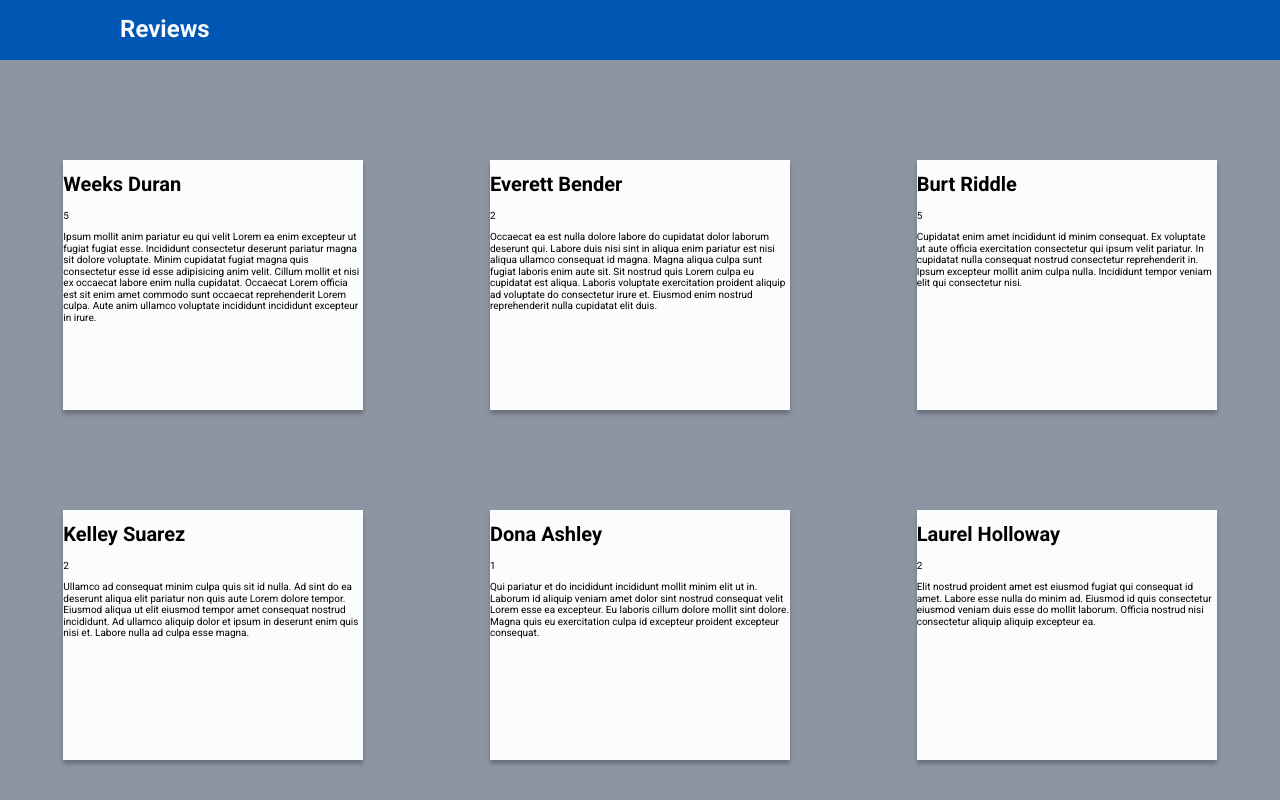
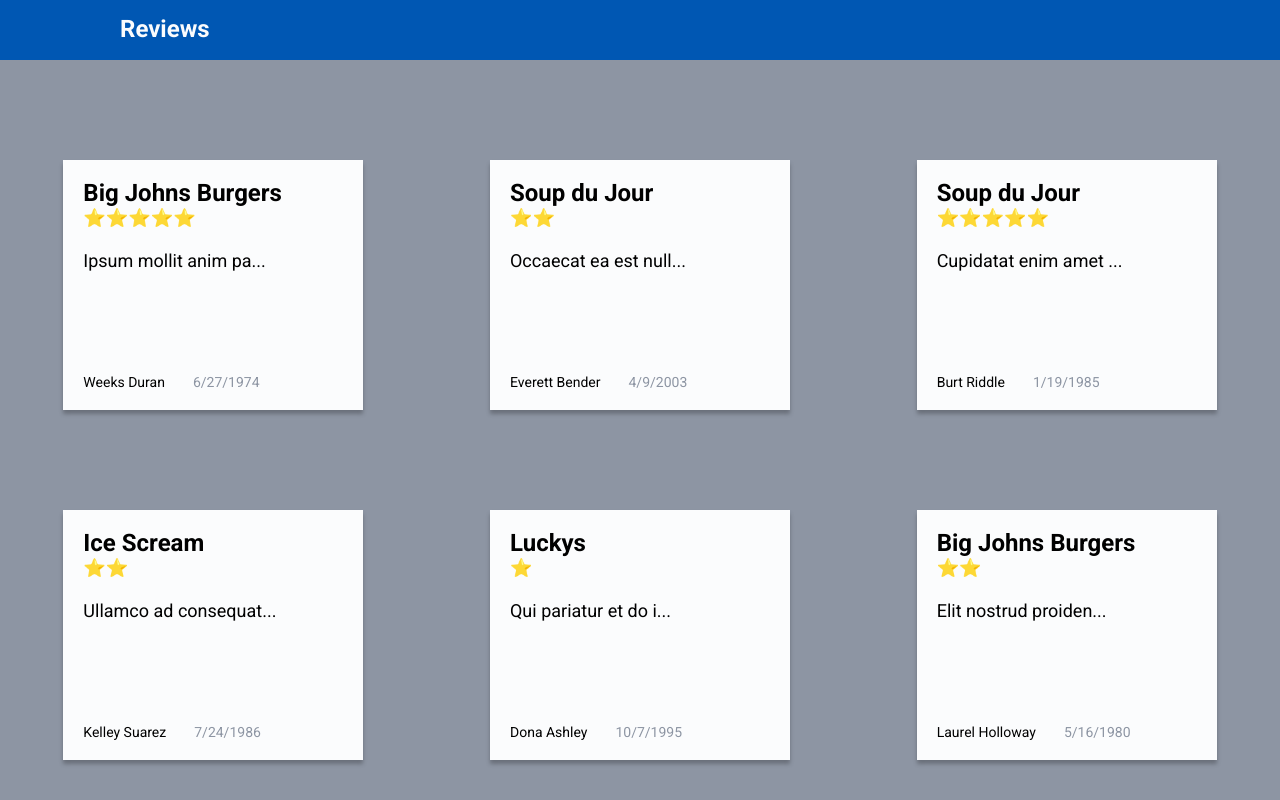
Before and after one commit to CalamityAdam/adam_sisk_rt_chal, a React (Create React App) app: page / in a window 1280 px wide. Shown: the top 800 px of the page. Built offline with nearby package versions, Linux system fonts and the light colour scheme; data requests are answered from the project's data file.

Commit message:
👀  adds styles to review card

```diff
--- a/src/components/reviews/ReviewCard.js
+++ b/src/components/reviews/ReviewCard.js
@@ -4,16 +4,48 @@ import styled from 'styled-components';
 const CardContainer = styled.div`
   height: 250px;
   width: 300px;
+  padding: 20px;
+  display: grid;
+  grid-template-rows: 28px 18px auto 16px;
   background-color: ${props => props.theme.offwhite};
   box-shadow: 0px 4px 4px rgba(0, 0, 0, 0.25);
+`;
+const Place = styled.h2`
+  font-size: 2.4rem;
+  font-weight: 700;
+  margin-bottom: 5px;
+`;
+const Rating = styled.div`
+  font-size: 1.8rem;
+`;
+const Content = styled.p`
+  margin: 25px 0 0 0;
+  font-size: 1.8rem;
+`;
+const CardFooter = styled.div`
+  grid-template-columns: 1fr auto auto;
+`;
+const Author = styled.span`
+  display: inline-block;
+  font-size: 1.4rem;
+  margin-right: 28px;
+`;
+const PublishedAt = styled.span`
+  display: inline-block;
+  font-size: 1.4rem;
+  color: ${props => props.theme.gray}
 `;
 
 function ReviewCard({ review }) {
   return (
     <CardContainer>
-      <h1>{review.author}</h1>
-      <p>{review.rating}</p>
-      <p>{review.content}</p>
+      <Place>{review.place}</Place>
+      <Rating>{'⭐'.repeat(review.rating)}</Rating>
+      <Content>{`${review.content.substring(0, 20)}...`}</Content>
+      <CardFooter>
+        <Author>{review.author}</Author>
+        <PublishedAt>{new Date(review.published_at).toLocaleDateString()}</PublishedAt>
+      </CardFooter>
     </CardContainer>
   );
 }
--- a/src/components/reviews/ReviewList.js
+++ b/src/components/reviews/ReviewList.js
@@ -1,10 +1,9 @@
 import React from 'react';
 import styled from 'styled-components';
-import { ReviewCard } from './index'
+import { ReviewCard } from './index';
 
 const ListContainer = styled.div`
   display: grid;
-  /* padding: 0 120px; */
   justify-items: center;
   margin-top: 100px;
   column-gap: auto;
@@ -12,7 +11,7 @@ const ListContainer = styled.div`
   grid-template-columns: 1fr 1fr 1fr;
   @media (max-width: 1000px) {
     grid-template-columns: 1fr 1fr;
-  };
+  }
   @media (max-width: 700px) {
     grid-template-columns: 1fr;
   }
--- a/src/index.css
+++ b/src/index.css
@@ -5,6 +5,16 @@
   font-size: 10px;
   -webkit-font-smoothing: antialiased;
   -moz-osx-font-smoothing: grayscale;
+  box-sizing: border-box;
+}
+
+* {
+  box-sizing: inherit;
+}
+
+h1,
+h2 {
+  margin: 0;
 }
 
 body {
```
